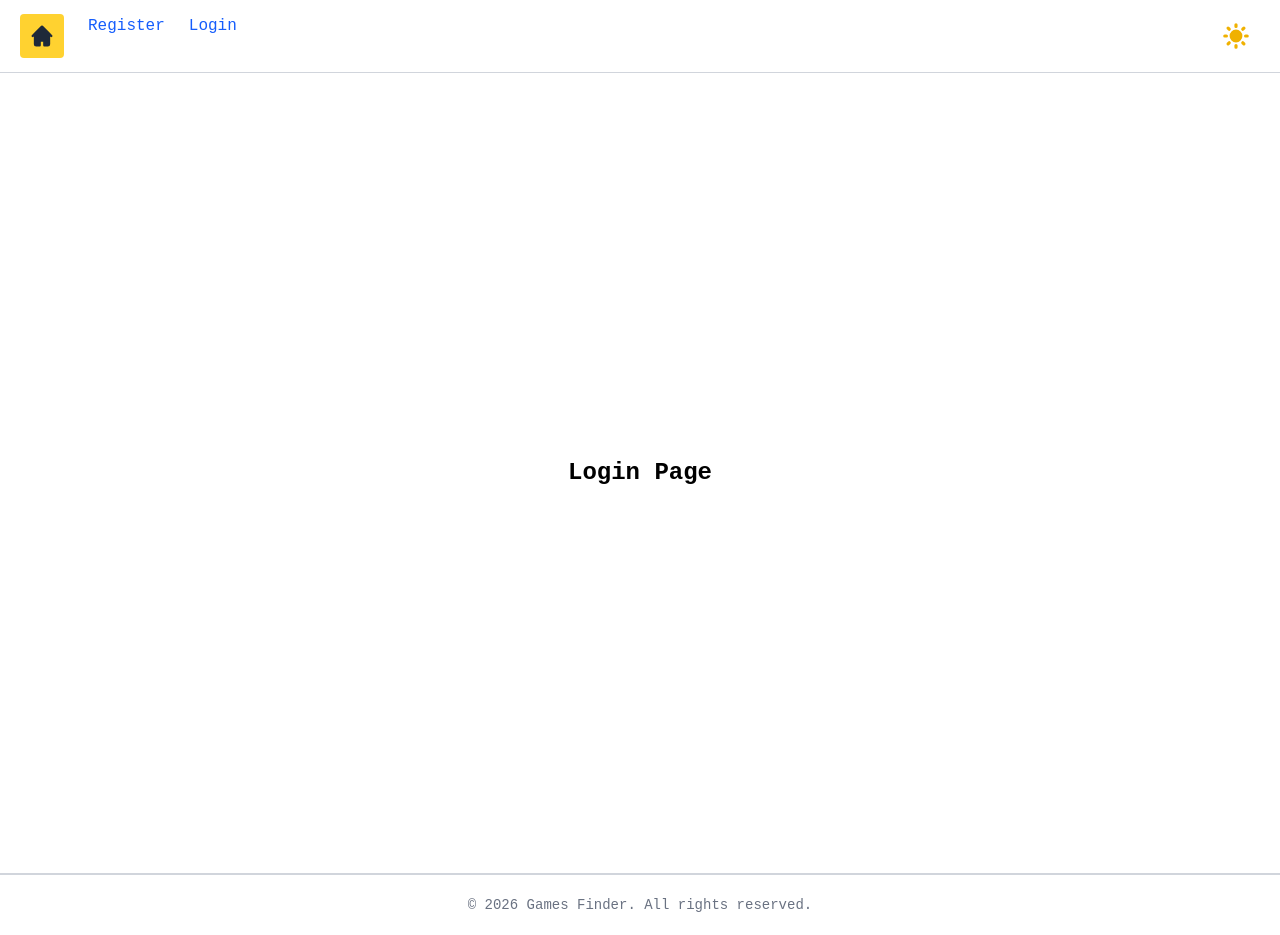
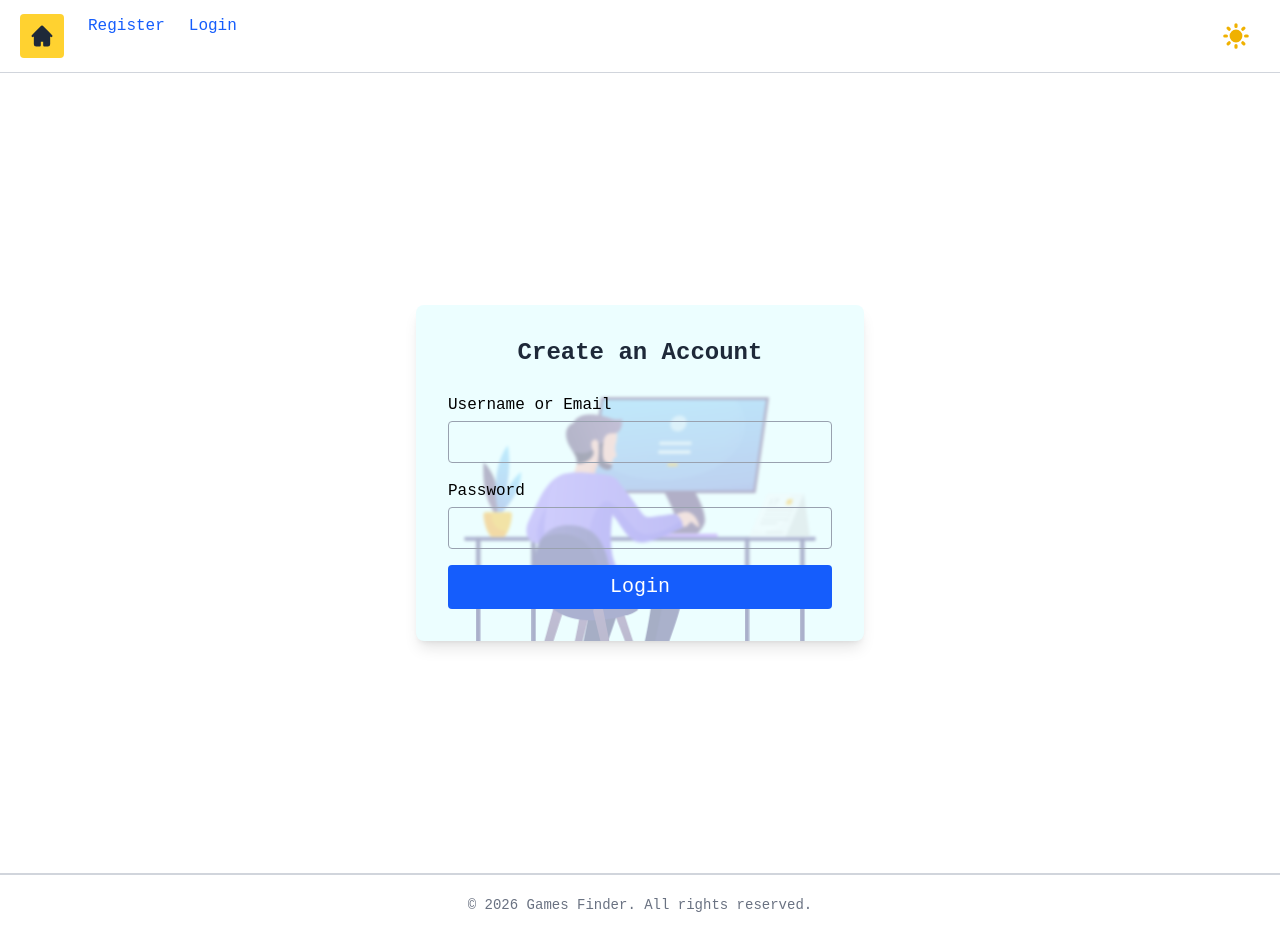
Before and after one commit to Harvar3105/GamesFinderFront, a Next.js app: page /login in a window 1280 px wide. Built offline with nearby package versions, Linux system fonts and the light colour scheme; no server answers.

Commit message:
login page layout implemented

```diff
--- a/src/app/(auth)/login/page.tsx
+++ b/src/app/(auth)/login/page.tsx
@@ -1,7 +1,79 @@
+"use client";
+
+import { LottieFactory } from "@/components/animations/animationFactory";
+import { AnimationType } from "@/components/animations/animationTypes";
+import { useState } from "react";
+
 export default function LoginPage() {
+  const [form, setForm] = useState({
+    usernameOrEmail: "",
+    password: "",
+  });
+
+  const [error, setError] = useState("");
+
+  const handleChange = (e: React.ChangeEvent<HTMLInputElement>) => {
+    setForm({ ...form, [e.target.name]: e.target.value });
+  };
+
+  const handleSubmit = (e: React.FormEvent) => {
+    e.preventDefault();
+    setError("");
+    console.log("Login:", form);
+    // TODO: Api call
+  };
+
   return (
     <div className="min-h-screen flex items-center justify-center">
-      <h1 className="text-2xl font-bold">Login Page</h1>
+      <div className="relative max-w-md w-full bg-cyan-50 dark:bg-white p-8 rounded-lg shadow-lg overflow-hidden">
+        <div className="z-0 absolute inset-0 opacity-35 pointer-events-none top-1/12">
+          <LottieFactory animationType={AnimationType.Auth} width="100%" height="100%" />
+        </div>
+        <div className="z-1 relative backdrop-blur-[1.5px] text-1xl font-medium">
+          <h1 className="text-2xl font-bold mb-6 text-center text-gray-800">Create an Account</h1>
+
+          {error && <p className="text-red-500 mb-4">{error}</p>}
+
+          <form onSubmit={handleSubmit} className="space-y-4">
+            <div>
+              <label htmlFor="usernameOrEmail" className="block mb-1">
+                Username or Email
+              </label>
+              <input
+                id="usernameOrEmail"
+                type="text"
+                name="username"
+                value={form.usernameOrEmail}
+                onChange={handleChange}
+                className="w-full border border-gray-400 rounded px-3 py-2 focus:outline-none focus:ring-2 focus:ring-blue-500"
+                required
+              />
+            </div>
+
+            <div>
+              <label htmlFor="password" className="block mb-1">
+                Password
+              </label>
+              <input
+                id="password"
+                type="password"
+                name="password"
+                value={form.password}
+                onChange={handleChange}
+                className="w-full border border-gray-400 rounded px-3 py-2 focus:outline-none focus:ring-2 focus:ring-blue-500"
+                required
+              />
+            </div>
+
+            <button
+              type="submit"
+              className="w-full bg-blue-600 text-xl text-white py-2 rounded hover:bg-blue-700 transition"
+            >
+              Login
+            </button>
+          </form>
+        </div>
+      </div>
     </div>
   );
 }
```
Also changed, not shown: src/app/(auth)/register/page.tsx (+1 -8 lines).
